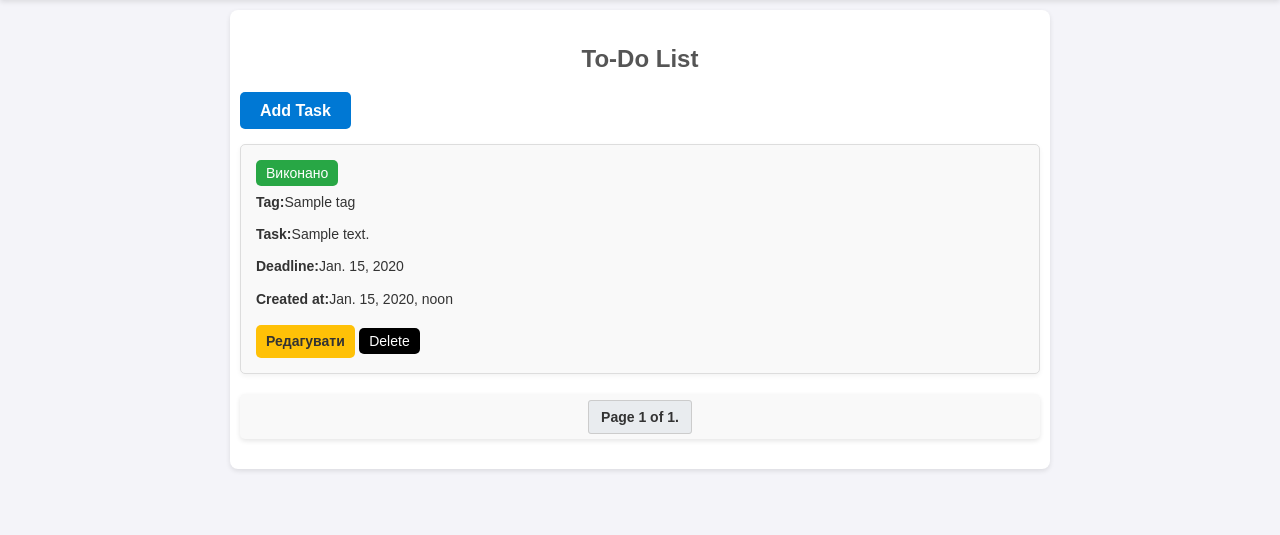
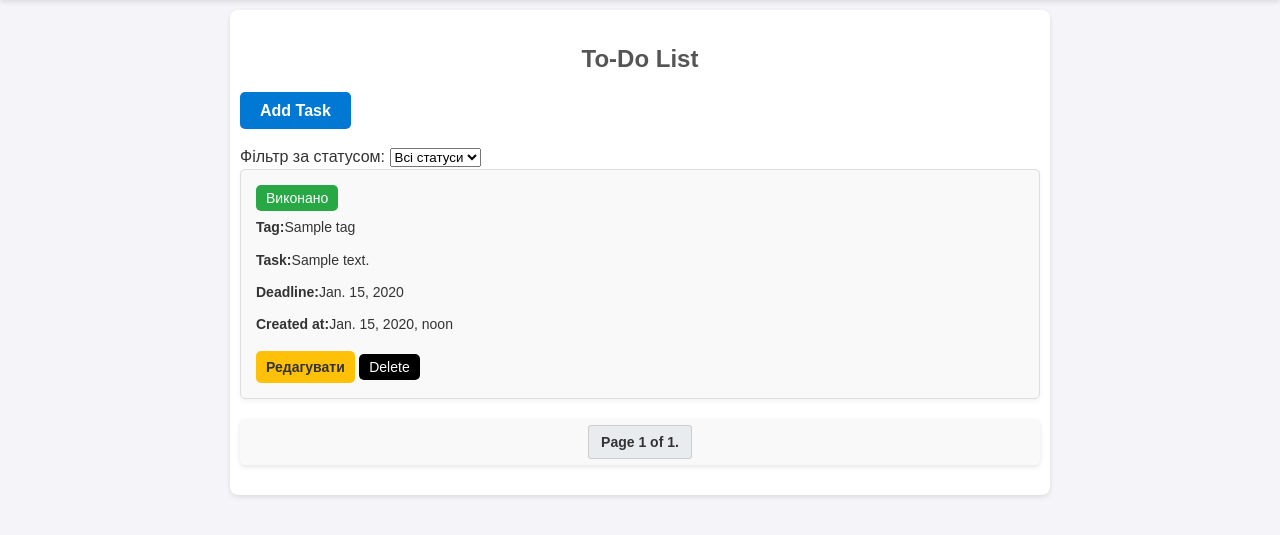
Before and after one commit to b4oody/mini-to-do-list, a Django app: page / in a window 1280 px wide. Shown: the part 39-574 px from the top of the page. Run offline with Django 5.2, Linux system fonts and the light colour scheme; tables that the repository leaves empty hold one stand-in row (values such as "Sample post").

Commit message:
feat: add filter status in tasks

```diff
--- /dev/null
+++ b/core/form.py
@@ -0,0 +1,12 @@
+from django import forms
+
+STATUS_CHOICES = [
+    ("all", "Всі статуси"),
+    ("active", "Активні"),
+    ("completed", "Завершені"),
+]
+
+
+class StatusFilterForm(forms.Form):
+    STATUS_CHOICES = STATUS_CHOICES
+    status = forms.ChoiceField(choices=STATUS_CHOICES, required=False)
--- a/core/views.py
+++ b/core/views.py
@@ -4,6 +4,7 @@ from django.shortcuts import render, get_object_or_404, redirect
 from django.urls import reverse_lazy
 from django.views.generic import CreateView, UpdateView, DeleteView
 
+from core.form import StatusFilterForm
 from core.models import Task, Tag
 
 
@@ -27,12 +28,20 @@ def pagination(request: HttpRequest, queryset, items_per_page=5):
 
 def home_page_view(request: HttpRequest) -> HttpResponse:
     tasks = Task.objects.prefetch_related("tags__tasks")
+    form = StatusFilterForm(request.GET)
+    if form.is_valid():
+        status = form.cleaned_data.get("status")
+        if status and status != "all":
+            if status == "completed":
+                tasks = tasks.filter(is_completed=True)
+            elif status == "active":
+                tasks = tasks.filter(is_completed=False)
     page_obj = pagination(
         request=request,
         queryset=tasks,
         items_per_page=5
     )
-    context = {"page_obj": page_obj}
+    context = {"page_obj": page_obj, "form": form}
     return render(request, "home.html", context=context)
 
 
--- a/templates/home.html
+++ b/templates/home.html
@@ -10,6 +10,17 @@
     <div class="input-group">
       <a href="{% url 'core:create-task' %}" class="add-btn">Add Task</a>
     </div>
+    <form method="get" action="{% url 'core:home' %}">
+      <div class="filter-section">
+        <label for="status-filter">Фільтр за статусом:</label>
+        <select name="status" onchange="this.form.submit()">
+          {% for status_value, status_label in form.fields.status.choices %}
+            <option value="{{ status_value }}"
+                    {% if request.GET.status == status_value %}selected{% endif %}>{{ status_label }}</option>
+          {% endfor %}
+        </select>
+      </div>
+    </form>
     <ul class="todo-list">
       {% for task in page_obj %}
         <li>
--- a/templates/tags.html
+++ b/templates/tags.html
@@ -9,8 +9,8 @@
       <div class="input-group">
         <a href="{% url 'core:create-tag' %}" class="add-btn">Add Tag</a>
       </div>
+    </div>
 
-    </div>
     <ul class="tags-list">
       {% for tag in page_obj %}
         <li>
```
